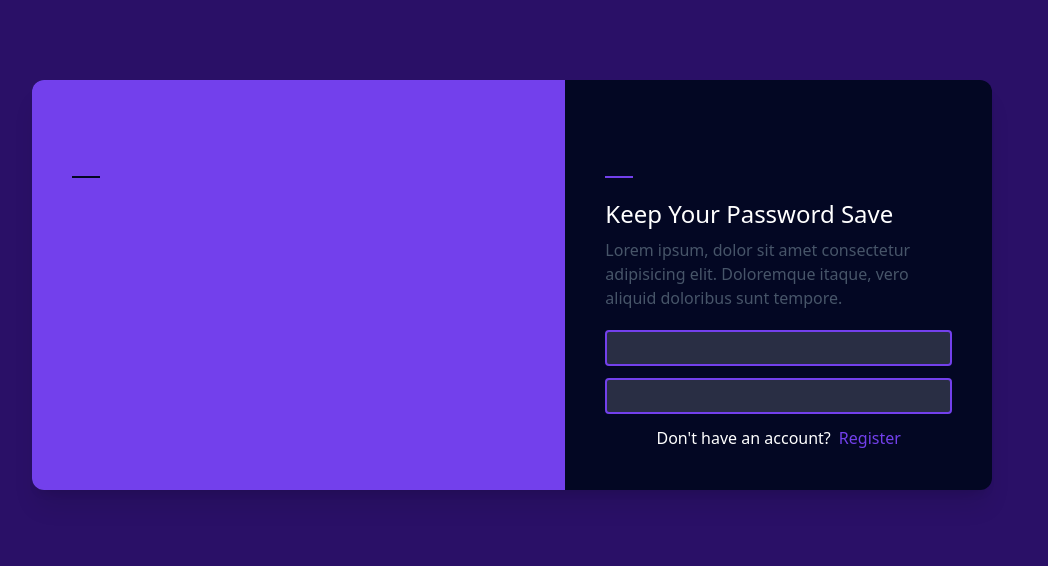
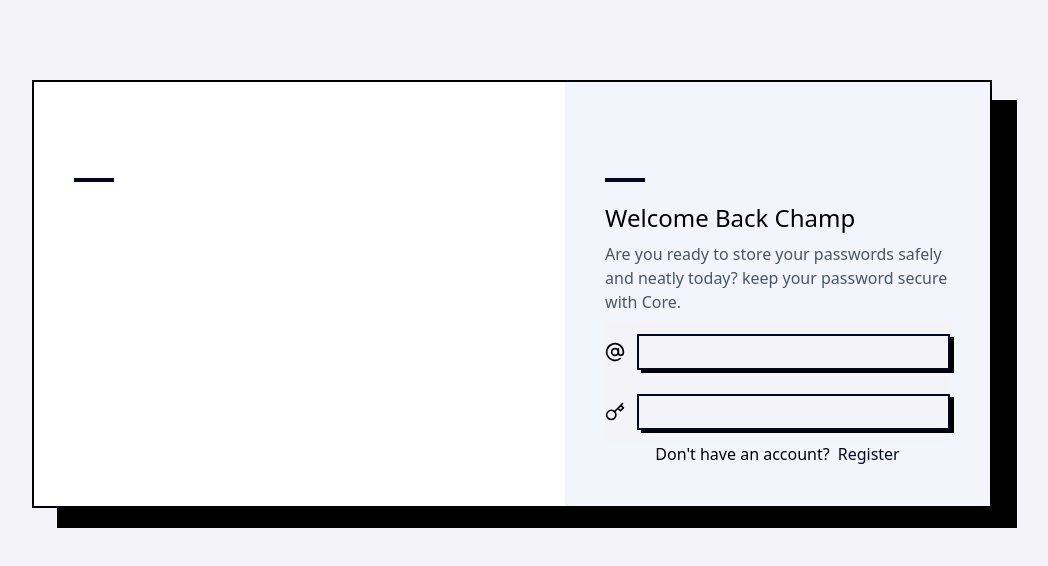
Before and after one commit to vincentt14/Core, a React (Create React App) app: page /login in a window 1280 px wide. Shown: the top 566 px of the page, without its empty margins (128-1176 px from the left). Built offline with nearby package versions, Linux system fonts and the light colour scheme.

Commit message:
Core v0.1
building login page + change theme and adding icons

```diff
--- a/package.json
+++ b/package.json
@@ -12,6 +12,7 @@
     "@types/react-dom": "^18.0.9",
     "react": "^18.2.0",
     "react-dom": "^18.2.0",
+    "react-icons": "^4.7.1",
     "react-router-dom": "^6.5.0",
     "react-scripts": "5.0.1",
     "typescript": "^4.9.4",
--- a/src/components/LoginForm.tsx
+++ b/src/components/LoginForm.tsx
@@ -1,10 +1,23 @@
 import React from "react";
+import { FiAtSign } from "react-icons/fi";
+import { FiKey } from "react-icons/fi";
 
 const LoginForm = () => {
   return (
     <form className="bg-transparent">
-      <input className="w-full bg-[#292e44] border-2 rounded border-[#7340ec] mt-3 h-9" type="email" />
-      <input className="w-full bg-[#292e44] border-2 rounded border-[#7340ec] my-3 h-9" type="password" />
+      <div className="email flex items-center justify-center">
+        <i className="mr-3 text-xl">
+          <FiAtSign />
+        </i>
+        <input className=" w-full border-2 border-[#030723] my-3 h-9 bayangan_field" type="email" />
+      </div>
+      <div className="password flex items-center justify-center">
+        <i className="mr-3 text-xl">
+          <FiKey />
+        </i>
+        <input className="w-full border-2 border-[#030723] my-3 h-9 bayangan_field" type="password" />
+      </div>
+
       {/* <button>
         <div>
           <span></span>
--- a/src/pages/LoginPage.tsx
+++ b/src/pages/LoginPage.tsx
@@ -4,19 +4,19 @@ import { Link } from "react-router-dom";
 
 const LoginPage = () => {
   return (
-    <div className="rounded-xl bg-[#030723] my-20 mx-40 shadow-xl">
+    <div className="bg-[#030723] my-20 mx-40 bayangan border-black border-2">
       <div className="grid grid-cols-9 bg-transparent">
-        <div className="bg-[#7340ec] rounded-l-xl col-span-5 p-10">
-          <hr className="bg-[#030723] border-none h-0.5 w-7 mb-5 mt-14" />
+        <div className="bg-white col-span-5 p-10">
+          <hr className="bg-[#030723] border-none h-1 w-10 mb-5 mt-14" />
         </div>
-        <div className="bg-transparent col-span-4 p-10">
-          <hr className="bg-[#7340ec] border-none h-0.5 w-7 mb-5 mt-14" />
-          <h1 className="bg-transparent text-2xl">Keep Your Password Save</h1>
-          <p className="bg-transparent text-slate-600 my-2">Lorem ipsum, dolor sit amet consectetur adipisicing elit. Doloremque itaque, vero aliquid doloribus sunt tempore.</p>
+        <div className="bg-[#f2f6fc] col-span-4 p-10">
+          <hr className="bg-[#030723] border-none h-1 w-10 mb-5 mt-14" />
+          <h1 className="bg-transparent text-2xl">Welcome Back Champ</h1>
+          <p className="bg-transparent text-slate-600 my-2">Are you ready to store your passwords safely and neatly today? keep your password secure with Core.</p>
           <LoginForm />
           <p className="bg-transparent text-center">
             Don't have an account?
-            <Link to="/register" className="bg-transparent text-center text-[#7340ec] ml-2">
+            <Link to="/register" className="bg-transparent text-center text-[#030723] ml-2">
               Register
             </Link>
           </p>
--- a/src/styles/index.css
+++ b/src/styles/index.css
@@ -5,12 +5,22 @@
 :root {
   --darkPurple: #2a1067;
   --background-color: #0f1923;
+  --glacierWhite: #f4f4f8;
+  --glacierBlue: #f2f6fc;
+  --white: #f8fcff;
 }
 
 * {
-  background-color: var(--darkPurple);
-  color: white;
+  background-color: var(--glacierWhite);
   box-sizing: border-box;
+}
+
+.bayangan{
+  box-shadow: 25px 20px;
+}
+
+.bayangan_field{
+  box-shadow: 4px 3px;
 }
 
 // button
```
Also changed, not shown: 1 other file (tests, documents, lock files or other folders).
